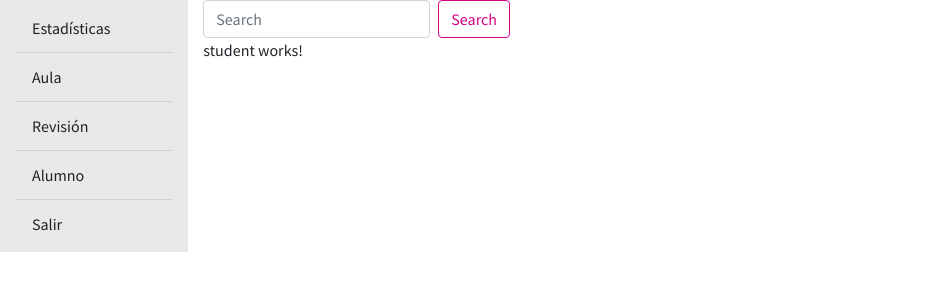
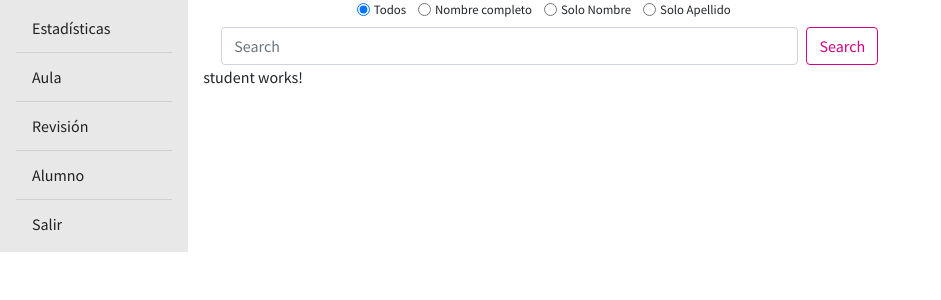
Before and after one commit to mavidelaru/it-project-web, an Angular app: page /student in a window 1280 px wide. Shown: the top 300 px of the page, without its empty margins (0-941 px from the left). Built offline with nearby package versions, Linux system fonts and the light colour scheme.

Commit message:
F-6 pendiente de añadir un dropdown para hacer una búsqueda dinámica

```diff
--- a/src/app/components/global/student-search/student-search.component.html
+++ b/src/app/components/global/student-search/student-search.component.html
@@ -1,5 +1,29 @@
-<form class="form-inline">
-    <input class="form-control mr-sm-2" type="search" placeholder="Search" aria-label="Search">
-    <button class="btn btn-outline-pink" type="submit">Search</button>
-</form>
-<!-- <p>student-search works!</p> -->
+<div class="row justify-content-center">
+    <form class="form-inline mb-2">
+        <div class="form-check-inline">
+            <label class="form-check-label small">
+          <input type="radio" class="form-check-input" name="optradio" checked="checked">Todos
+        </label>
+        </div>
+        <div class="form-check-inline">
+            <label class="form-check-label small">
+          <input type="radio" class="form-check-input" name="optradio">Nombre completo
+        </label>
+        </div>
+        <div class="form-check-inline">
+            <label class="form-check-label small">
+          <input type="radio" class="form-check-input" name="optradio">Solo Nombre
+        </label>
+        </div>
+        <div class="form-check-inline">
+            <label class="form-check-label small">
+          <input type="radio" class="form-check-input" name="optradio">Solo Apellido
+        </label>
+        </div>
+    </form>
+    <form class="form-inline col-12 justify-content-center">
+        <input class="form-control mr-2 col-6 col-sm-8 col-md-10" type="search" placeholder="Search" aria-label="Search">
+        <button class="btn btn-outline-pink" type="submit">Search</button>
+        <!-- TODO: añadir ventana desplegable mostrando el resultado de la búsqueda -->
+    </form>
+</div>
```
